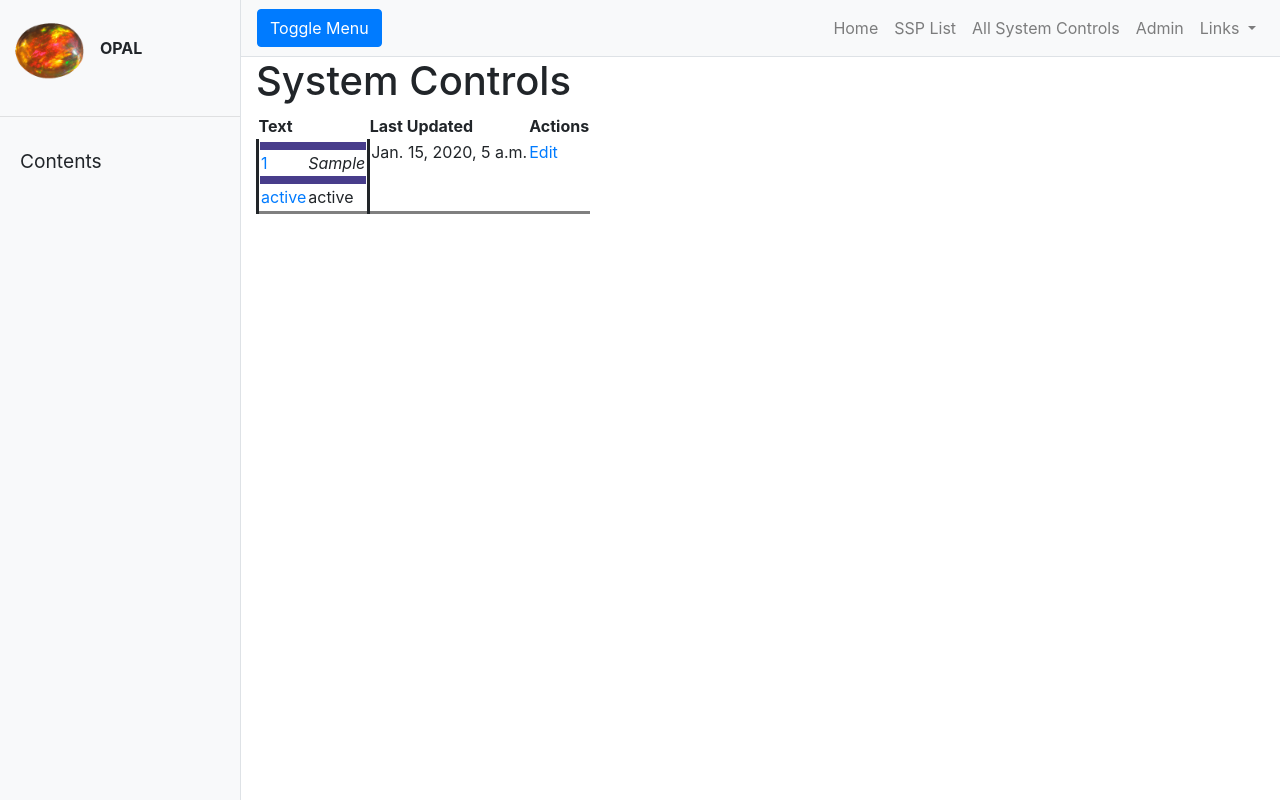
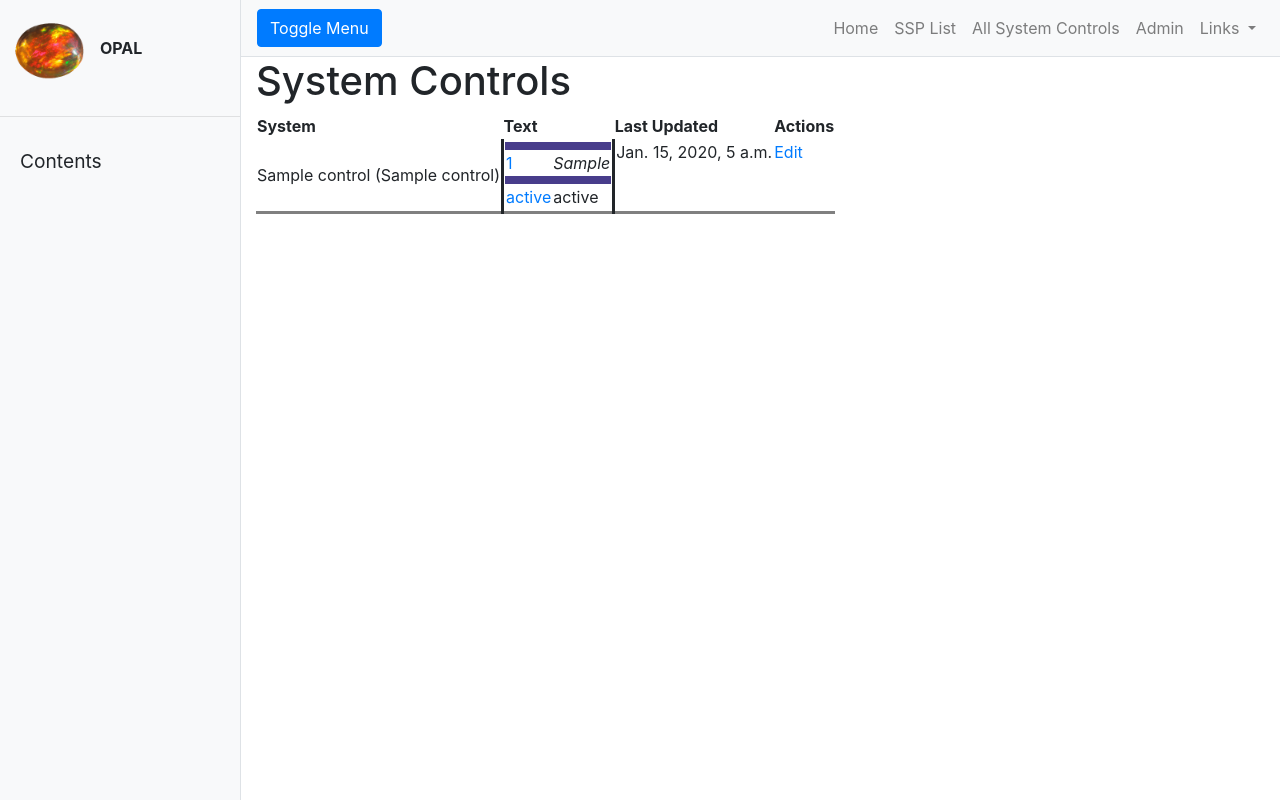
Before and after one commit to EOP-OMB/opal, a Django app: page /control/ in a window 1280 px wide. Run offline with Django 3.2, Linux system fonts and the light colour scheme; tables that the repository leaves empty hold one stand-in row (values such as "Sample post"); some libraries are stand-ins or nearby versions.

Commit message:
Added ssp title to system_control model

```diff
--- a/ssp/models/controls.py
+++ b/ssp/models/controls.py
@@ -216,6 +216,10 @@ class system_control(ExtendedBasicModel):
     def nist_control_text(self):
         return self.nist_control.all_text
 
+    @property
+    def system_security_plan_title(self):
+        return self.system_security_plan_set.values()[0]["title"]
+
     @staticmethod
     def get_serializer_json(id=1):
         queryset = system_control.objects.filter(pk=id)
--- a/ssp/templates/ssp/system_control_list.html
+++ b/ssp/templates/ssp/system_control_list.html
@@ -4,6 +4,7 @@
 <h1>System Controls</h1>
     <table style="vertical-align: top">
         <tr>
+            <th>System</th>
             <th>Text</th>
             <th>Last Updated</th>
             <th>Actions</th>
@@ -11,6 +12,7 @@
         {% if system_control_list %}
             {% for control in system_control_list %}
                 <tr style="border-bottom-style: solid;">
+                    <td>{{ control }}</td>
                     <td  style="border-left-style: solid; border-right-style: solid">
                         <table>
                             <tr><td colspan="2">{{ control.nist_control_text }}</td></tr>
```
